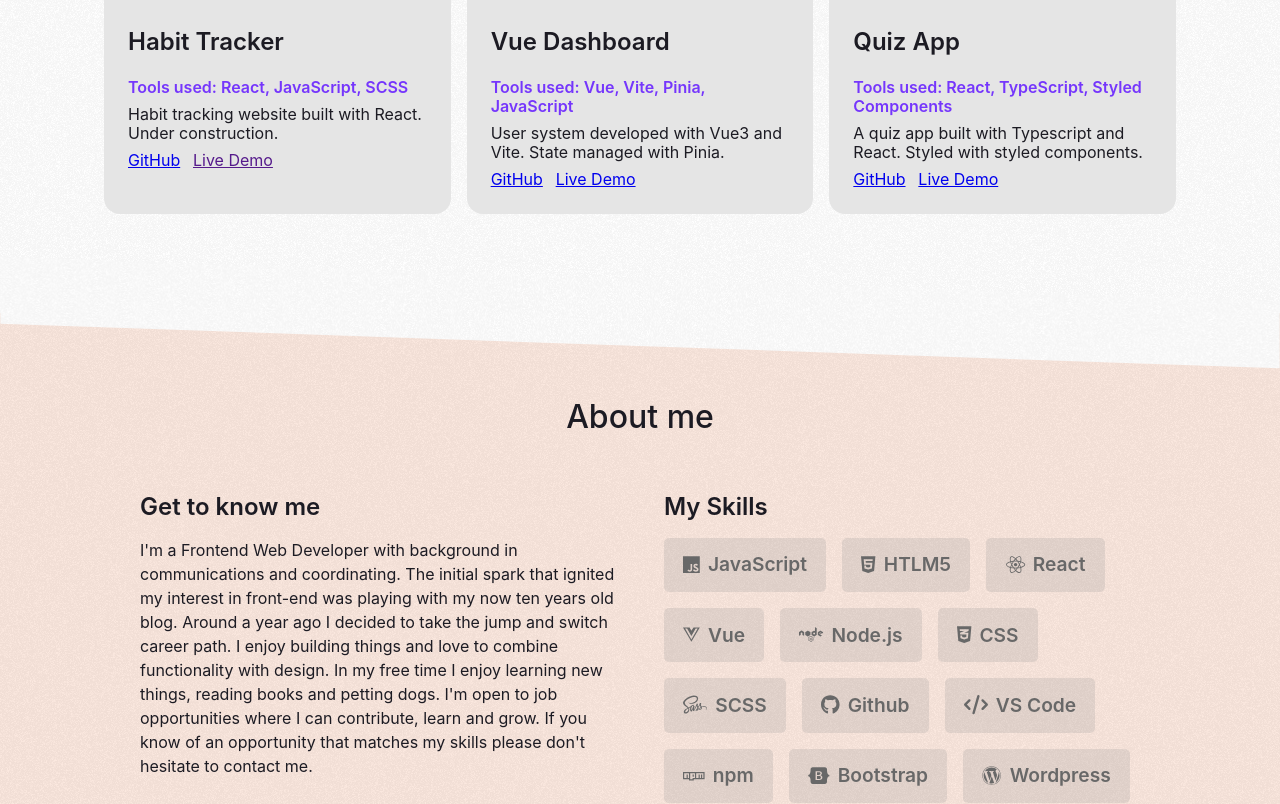
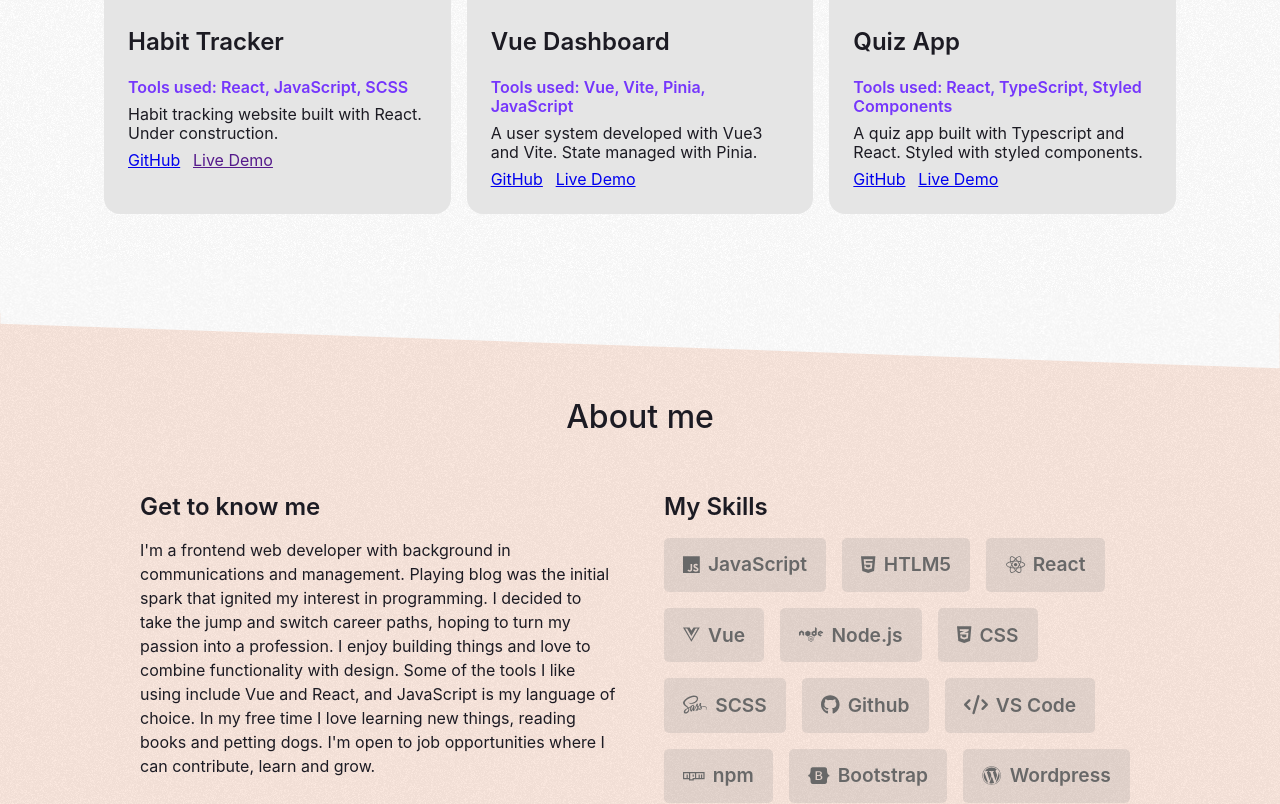
Before and after one commit to iwarra/my-portfolio, a Vue app: page / in a window 1280 px wide. Shown: the part 980-1784 px from the top of the page. Built offline with nearby package versions, Linux system fonts and the light colour scheme.

Commit message:
About text updated

```diff
--- a/src/data.js
+++ b/src/data.js
@@ -11,7 +11,7 @@ export const projects = [
   },
   {
     title: 'Vue Dashboard',
-    description: 'User system developed with Vue3 and Vite. State managed with Pinia.',
+    description: 'A user system developed with Vue3 and Vite. State managed with Pinia.',
     image: 'vue.png',
     tools: ['Vue', 'Vite', 'Pinia', 'JavaScript'],
     links: {
@@ -31,7 +31,7 @@ export const projects = [
   },
   {
     title: 'Podcast App',
-    description: 'Test project built with Vanilla JS, HTLM and CSS. The task was to fetch and display 10 podcasts from Sveriges Radio API. ',
+    description: 'A project built with vanilla JS, HTLM and CSS. The task was to fetch and display 10 podcasts from Sveriges Radio API.',
     image: 'pod1.png',
     tools: ['HTML', 'JavaScript', 'CSS'],
     links: {
@@ -41,7 +41,7 @@ export const projects = [
   },
   {
     title: 'Exerciser',
-    description: 'Fullstack MERN app that allows CRUD operations. ',
+    description: 'Fullstack MERN app with all CRUD operations.',
     image: 'exerciser.png',
     tools: ['React', 'Node', 'Express', 'MongoDB'],
     links: {
@@ -93,4 +93,4 @@ export const skills = [
   // },
 ];
 
-export const aboutMe = "I'm a Frontend Web Developer with background in communications and coordinating. The initial spark that ignited my interest in front-end was playing with my now ten years old blog. Around a year ago I decided to take the jump and switch career path. I enjoy building things and love to combine functionality with design. In my free time I enjoy learning new things, reading books and petting dogs. I'm open to job opportunities where I can contribute, learn and grow. If you know of an opportunity that matches my skills please don't hesitate to contact me."
+export const aboutMe = "I'm a frontend web developer with background in communications and management. Playing blog was the initial spark that ignited my interest in programming. I decided to take the jump and switch career paths, hoping to turn my passion into a profession. I enjoy building things and love to combine functionality with design. Some of the tools I like using include Vue and React, and JavaScript is my language of choice.  In my free time I love learning new things, reading books and petting dogs. I'm open to job opportunities where I can contribute, learn and grow."
```
